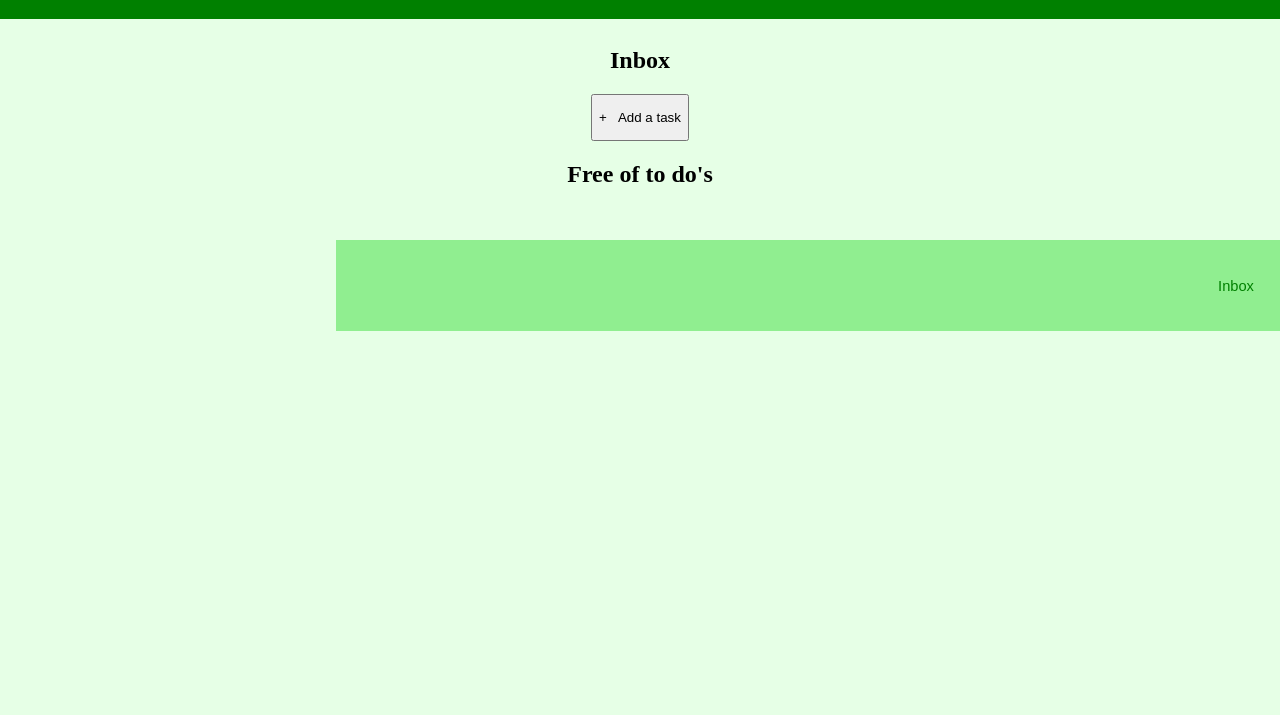
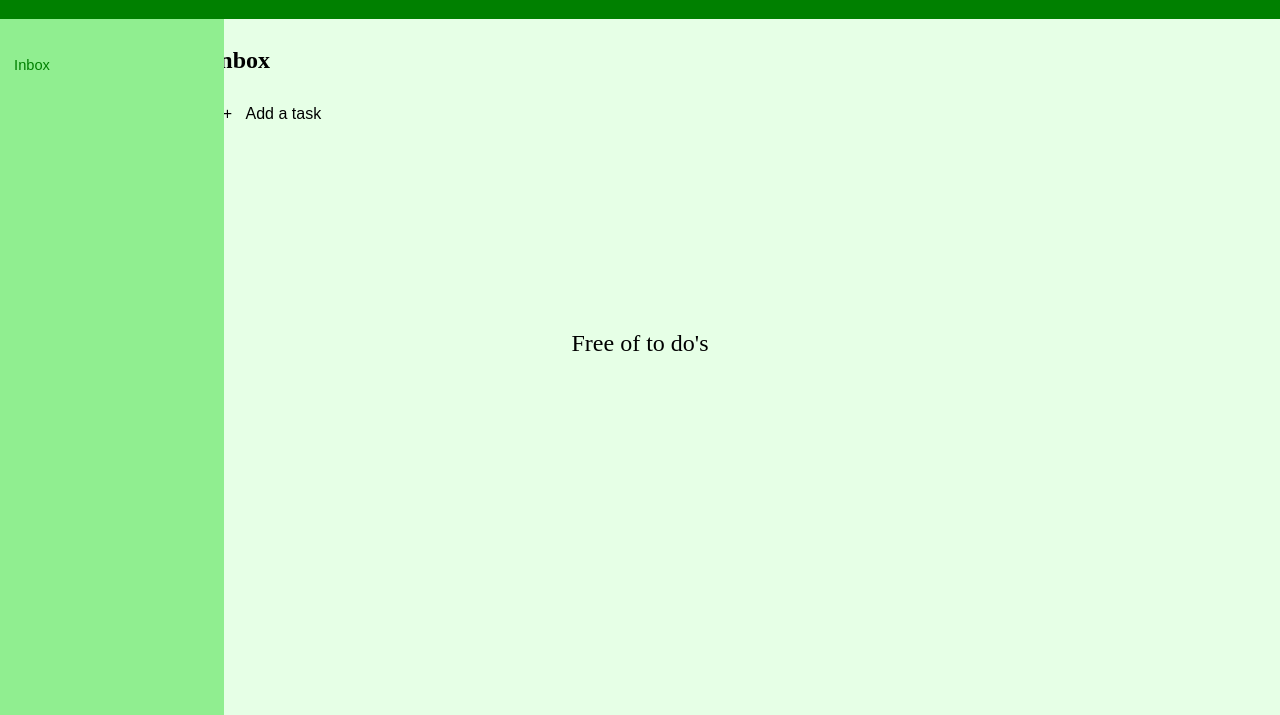
Before and after one commit to mjmealey/to-do-list, a website built with Vite: page to-do-list/index.html in a window 1280 px wide. Shown: the part 85-800 px from the top of the page. Built offline with nearby package versions, Linux system fonts and the light colour scheme; a web font is replaced by a local one.

Commit message:
code reverted back to sidebar

```diff
--- a/to-do-list/src/style.css
+++ b/to-do-list/src/style.css
@@ -1,6 +1,6 @@
 body {
   overflow: hidden;
-  background-color:#e6ffe6 ;
+  background-color: #e6ffe6;
 }
 header {
   color: white;
@@ -15,7 +15,7 @@ header {
 #logo {
   margin-right: auto;
   font-family: "Gabarito", sans-serif;
-  padding: 12px;
+  padding:12px;
 }
 
 nav {
@@ -26,43 +26,69 @@ nav {
 }
 
 #toDos {
-  display: flex;
+  display:flex;
   justify-content: center;
   align-items: center;
   flex-direction: column;
 }
 
+#todayToDo {
+  position:relative;
+  right:25rem;
+}
+
+#addTask {
+  position:relative;
+  right:23rem;
+  bottom:0.5rem;
+  background-color: #e6ffe6;
+  border-style:solid;
+  border-color: #e6ffe6;
+  cursor:pointer;
+  font-size:1em;
+}
+
+#addTask:hover {
+  color:green;
+}
+
+#free {
+  font-weight:lighter;
+  position:relative;
+  top: 10rem;
+}
+
 .plus {
-  display: flex;
+  display:flex;
 }
 
 #sidebar {
   display: flex;
-  justify-content: center;
+  flex-direction: column;
   background-color: lightgreen;
-  width: 120rem;
+  width: 11.5rem;
+  height: 80rem;
   position: relative;
-  top:2rem;
-  left:20.5rem;
+  bottom: 12.35rem;
+  right: 0.5rem;
 }
 
 .navBtn {
-  justify-content: center;
-  background-color: lightgreen;
-  border-style: solid;
-  border-color: lightgreen;
-  color: green;
-  cursor: pointer;
-  width: 5rem;
+    background-color: lightgreen;
+    border-style:solid;
+    border-color:lightgreen;
+    color:green;
+    cursor:pointer;
+    width:14.02rem;
 }
 
 .navBtn:hover {
-  border-color: #e6ffe6;
-  background-color: #e6ffe6;
+    border-color:#e6ffe6;
+    background-color: #e6ffe6;
 }
 
 .tabText {
-  position: relative;
-  right: 5rem;
-  font-size: 1.1em;
+    position:relative;
+    right:5rem;
+    font-size:1.1em;
 }
```
